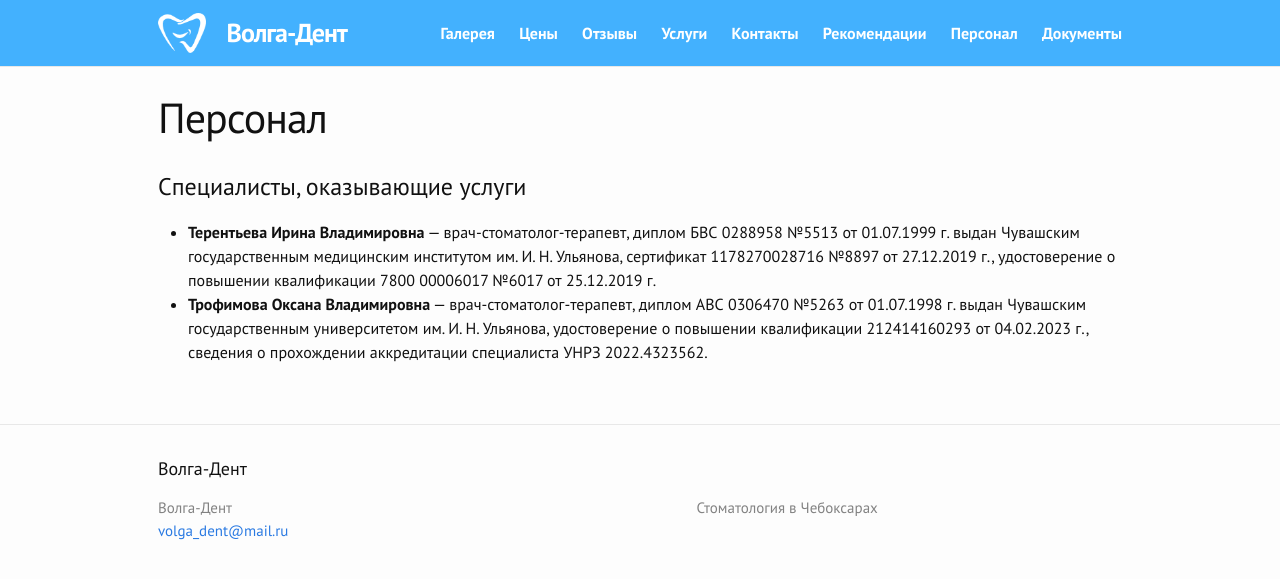
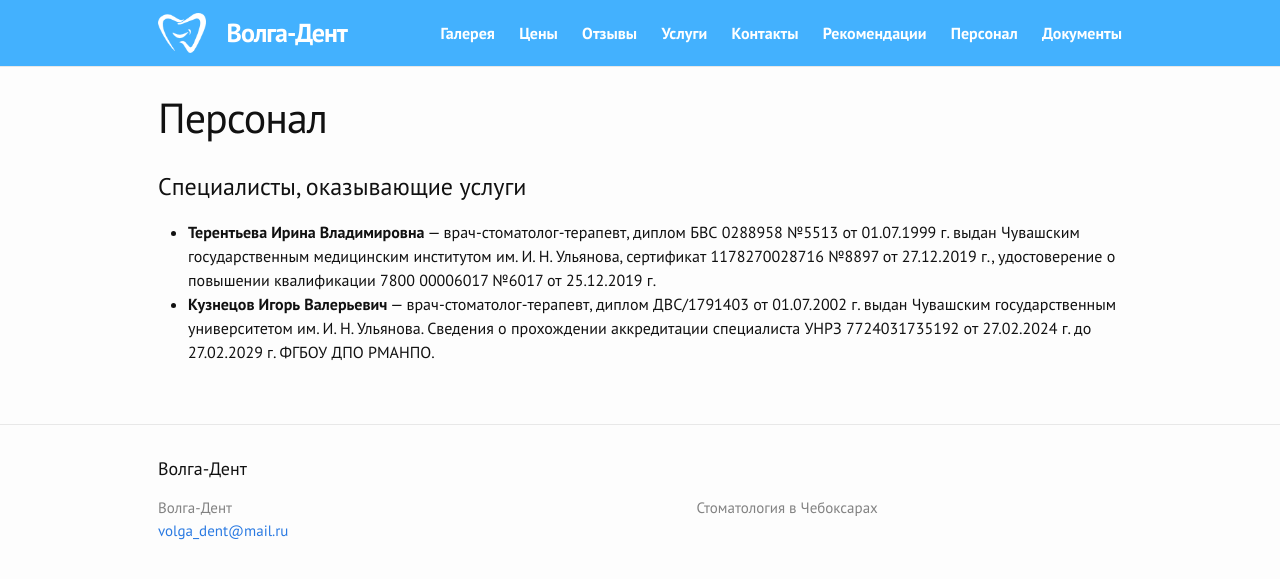
Before and after one commit to albus-dentes/albus-dentes.github.io, a Jekyll site: the page built from personnel/index.md, in a window 1280 px wide. Shown: the top 579 px of the page. Built offline with Jekyll 4.4.1, drawn with Linux system fonts in a browser that asks for light colours.

Commit message:
Update personnel

```diff
--- a/personnel/index.md
+++ b/personnel/index.md
@@ -10,4 +10,4 @@
   медицинским институтом им. И. Н. Ульянова, сертификат 1178270028716
   №8897 от 27.12.2019 г., удостоверение о повышении квалификации 7800
   00006017 №6017 от 25.12.2019 г.
-- **Трофимова Оксана Владимировна** — врач-стоматолог-терапевт, диплом АВС 0306470 №5263 от 01.07.1998 г. выдан Чувашским государственным университетом им. И. Н. Ульянова, удостоверение о повышении квалификации 212414160293 от 04.02.2023 г., сведения о прохождении аккредитации специалиста УНРЗ 2022.4323562.
+- **Кузнецов Игорь Валерьевич** — врач-стоматолог-терапевт, диплом ДВС/1791403 от 01.07.2002 г. выдан Чувашским государственным университетом им. И. Н. Ульянова. Сведения о прохождении аккредитации специалиста УНРЗ 7724031735192 от 27.02.2024 г.  до 27.02.2029 г. ФГБОУ ДПО РМАНПО.
```
